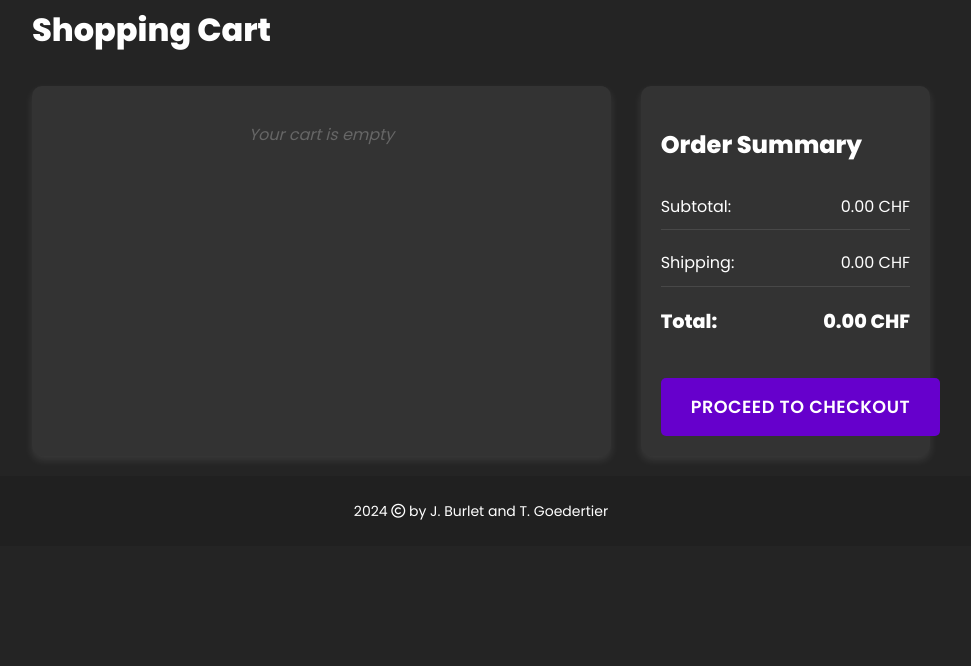
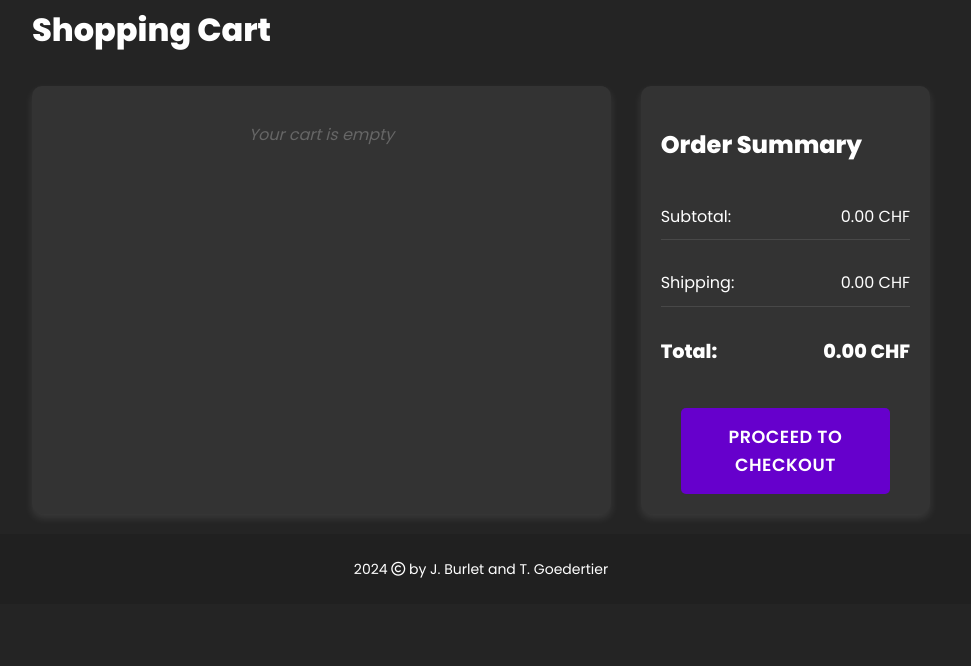
Before and after one commit to sprudello/Dverggas, a PHP site: page /shoppingcart/shoppingcart.php in a window 1280 px wide. Shown: the part 142-808 px from the top of the page, without its empty margins (159-1130 px from the left). Run offline with PHP 8.4, Linux system fonts and the light colour scheme; the visitor is signed in with stand-in values (Sample User, id 1); data that the repository does not hold is empty; some libraries are stand-ins or nearby versions.

Commit message:
FINALLY SOME MORE FIXES

```diff
--- a/scripts/modeswitch.js
+++ b/scripts/modeswitch.js
@@ -27,6 +27,9 @@ document.addEventListener('DOMContentLoaded', function() {
     const checkbox = document.querySelector('.switch input');
     const modeText = document.querySelector('.mode-text');
     const root = document.documentElement;
+
+    // Only proceed with checkbox functionality if it exists
+    if (checkbox && modeText) {
 
     function setTheme(isDark) {
         if (isDark) {
@@ -62,7 +65,8 @@ document.addEventListener('DOMContentLoaded', function() {
         setTheme(isDarkMode);
     }
 
-    checkbox.addEventListener('change', function() {
-        setTheme(this.checked);
-    });
+        checkbox.addEventListener('change', function() {
+            setTheme(this.checked);
+        });
+    }
 });
--- a/scripts/shoppingcart.js
+++ b/scripts/shoppingcart.js
@@ -62,7 +62,7 @@ function addToCart(event, form) {
             const cartTotalSpan = cartMenu.querySelector('.cart-total span:last-child');
 
             if (data.cartItems.length > 0) {
-                cartItemsDiv.innerHTML = ''; // Clear existing items
+                cartItemsDiv.innerHTML = '';
                 data.cartItems.forEach(item => {
                     const itemDiv = document.createElement('div');
                     itemDiv.classList.add('cart-item');
--- a/styles/styles.css
+++ b/styles/styles.css
@@ -1274,7 +1274,9 @@ footer {
   box-shadow: 0 4px 8px var(--shadow-color);
   height: fit-content;
   position: relative;
-  z-index: 1;
+  z-index: 2;
+  display: flex;
+  flex-direction: column;
 }
 
 .summary-row {
@@ -1292,7 +1294,8 @@ footer {
 }
 
 .checkout-button-large {
-  width: 100%;
+  width: calc(100% - 40px);
+  margin: 20px auto 0;
   padding: 15px;
   background-color: #6600cc;
   color: white;
@@ -1301,15 +1304,12 @@ footer {
   cursor: pointer;
   transition: all 0.3s ease;
   font-size: 1.1em;
-  margin-top: 20px;
-  display: inline-block;
   text-align: center;
   text-decoration: none;
-  position: relative;
-  z-index: 2;
   font-weight: 600;
   letter-spacing: 0.5px;
   text-transform: uppercase;
+  box-sizing: border-box;
 }
 
 .checkout-button-large:hover {
```
